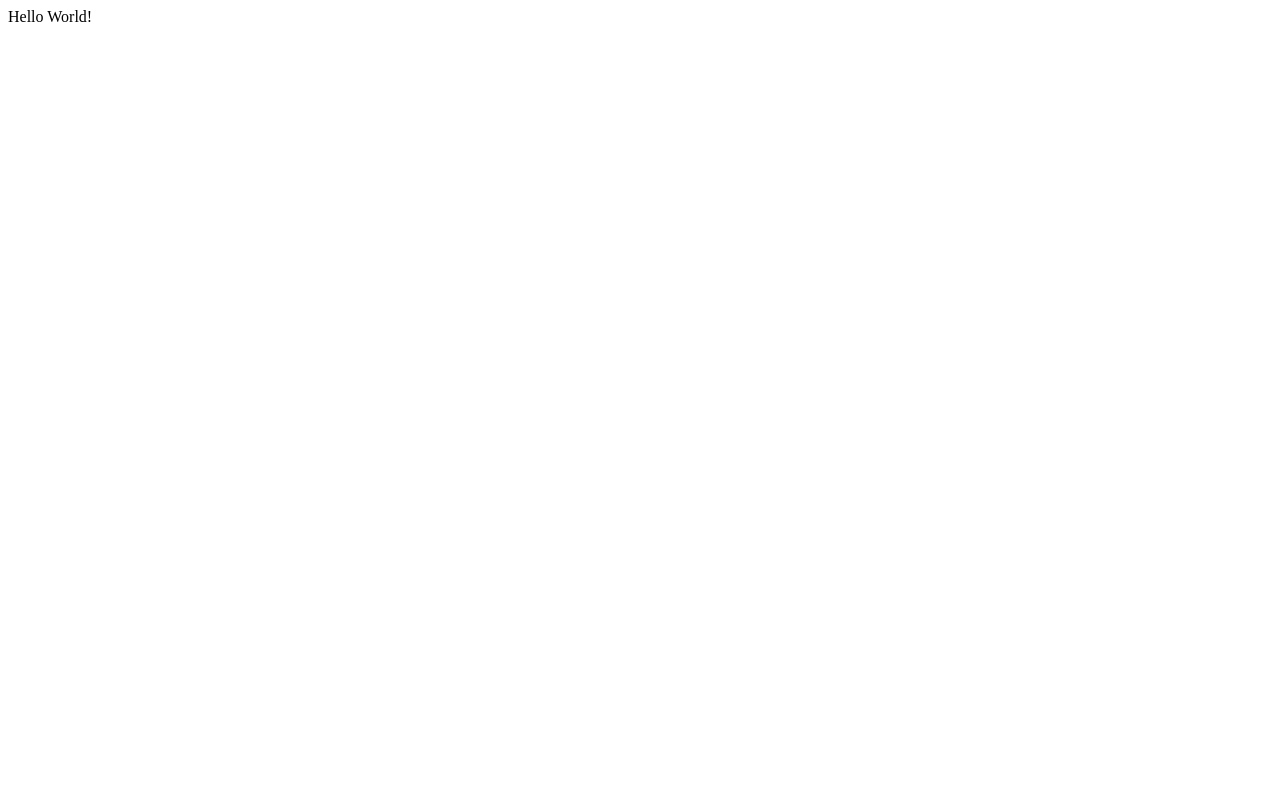
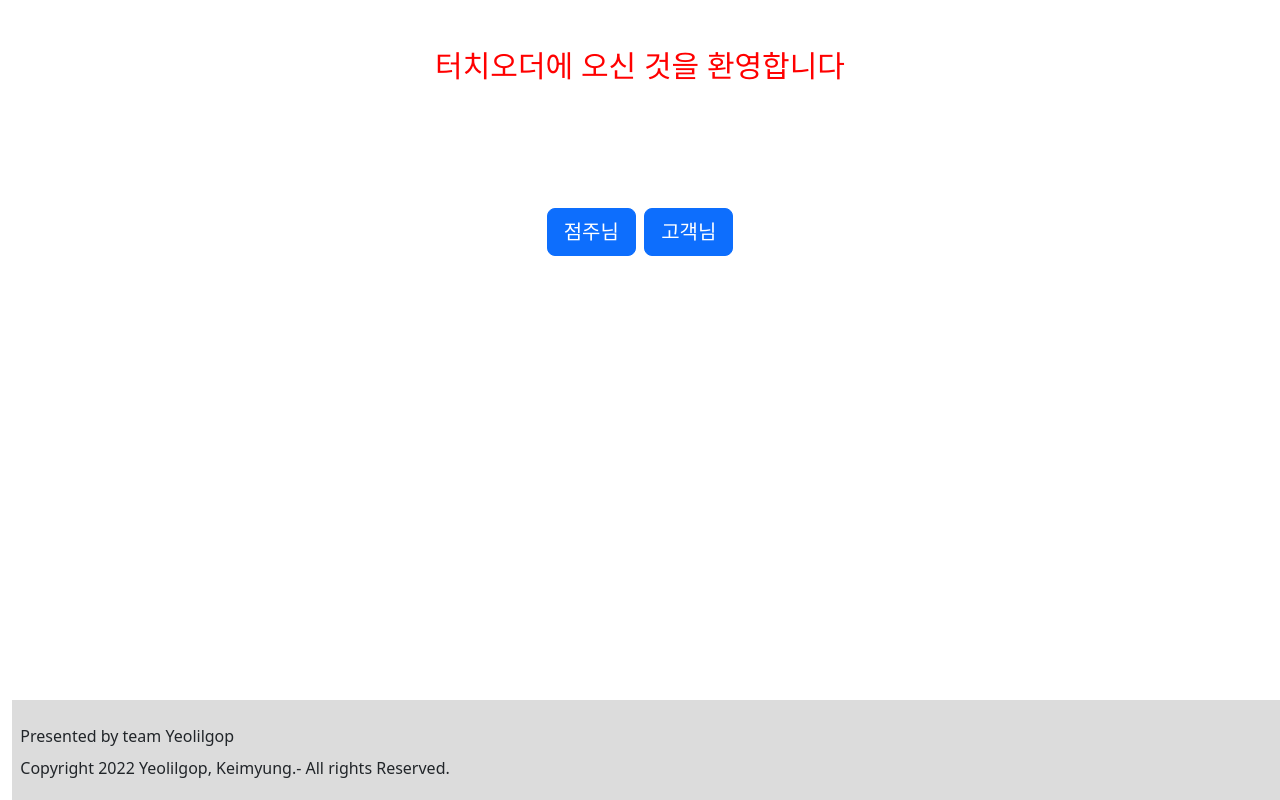
Before and after one commit to wincomi/touchorder, a Next.js app: page / in a window 1280 px wide. Built offline with nearby package versions, Linux system fonts and the light colour scheme.

Commit message:
client 패키지를 Next.js 형식으로 변경 (1차)

```diff
--- a/package.json
+++ b/package.json
@@ -24,6 +24,7 @@
     "axios": "^1.1.3",
     "bcrypt": "^5.1.0",
     "body-parser": "^1.20.1",
+    "bootstrap": "^5.2.2",
     "cookie-parser": "^1.4.6",
     "crypto-js": "^4.1.1",
     "dotenv": "^16.0.3",
@@ -34,6 +35,7 @@
     "next": "^13.0.2",
     "nodemon": "^2.0.20",
     "react": "^18.2.0",
+    "react-bootstrap": "^2.6.0",
     "react-dom": "^18.2.0",
     "request": "^2.88.2"
   },
--- a/pages/index.js
+++ b/pages/index.js
@@ -1,9 +1,30 @@
-export default function HomePage() {
-  return (
-    <div>
-        <main>
-        Hello World!
-        </main>
-    </div>
-  );
-}
+import Link from 'next/link'
+import { Button } from 'react-bootstrap';
+import 'bootstrap/dist/css/bootstrap.min.css';
+import styles from '../styles/Choice.module.css';
+
+const Choice = () => {
+    return (
+        <>
+        <div className='container-fluid'>
+            <div className={styles.title}>터치오더에 오신 것을 환영합니다</div>
+            <div className={styles.Button}>
+                <Link href="seller/home">
+                    <Button variant="primary" size="lg">점주님</Button>
+                </Link>
+                &nbsp;&nbsp;
+                <Link href="/home">
+                    <Button variant="primary" size="lg">고객님</Button>
+                </Link>
+            </div>
+
+            <div className={styles.Footer}>
+            &nbsp;&nbsp;Presented by team Yeolilgop<br />
+            &nbsp;&nbsp;Copyright 2022 Yeolilgop, Keimyung.- All rights Reserved.
+            </div>
+        </div>
+        </>
+    );
+};
+
+export default Choice;
--- /dev/null
+++ b/styles/Choice.module.css
@@ -0,0 +1,27 @@
+.title{
+    color:red;
+    text-align: center;
+    font-size: 30px;
+    margin-top: 1.8%;
+    padding: 20px;
+    align-content: left;
+}
+
+.Button{
+
+    padding:100px;
+    text-align: center;
+
+}
+
+
+.Footer{
+    background-color: gainsboro;
+    width: 100%;
+    height: 100px;
+    text-align: left;
+    padding-top: 20px;
+    line-height: 2;
+    position: absolute;
+    bottom: 0;
+}
```
Also changed, not shown: pages/home.js (added, +17 -0 lines), pages/login.js (added, +24 -0 lines), 2 other files (tests, documents, lock files or other folders).
